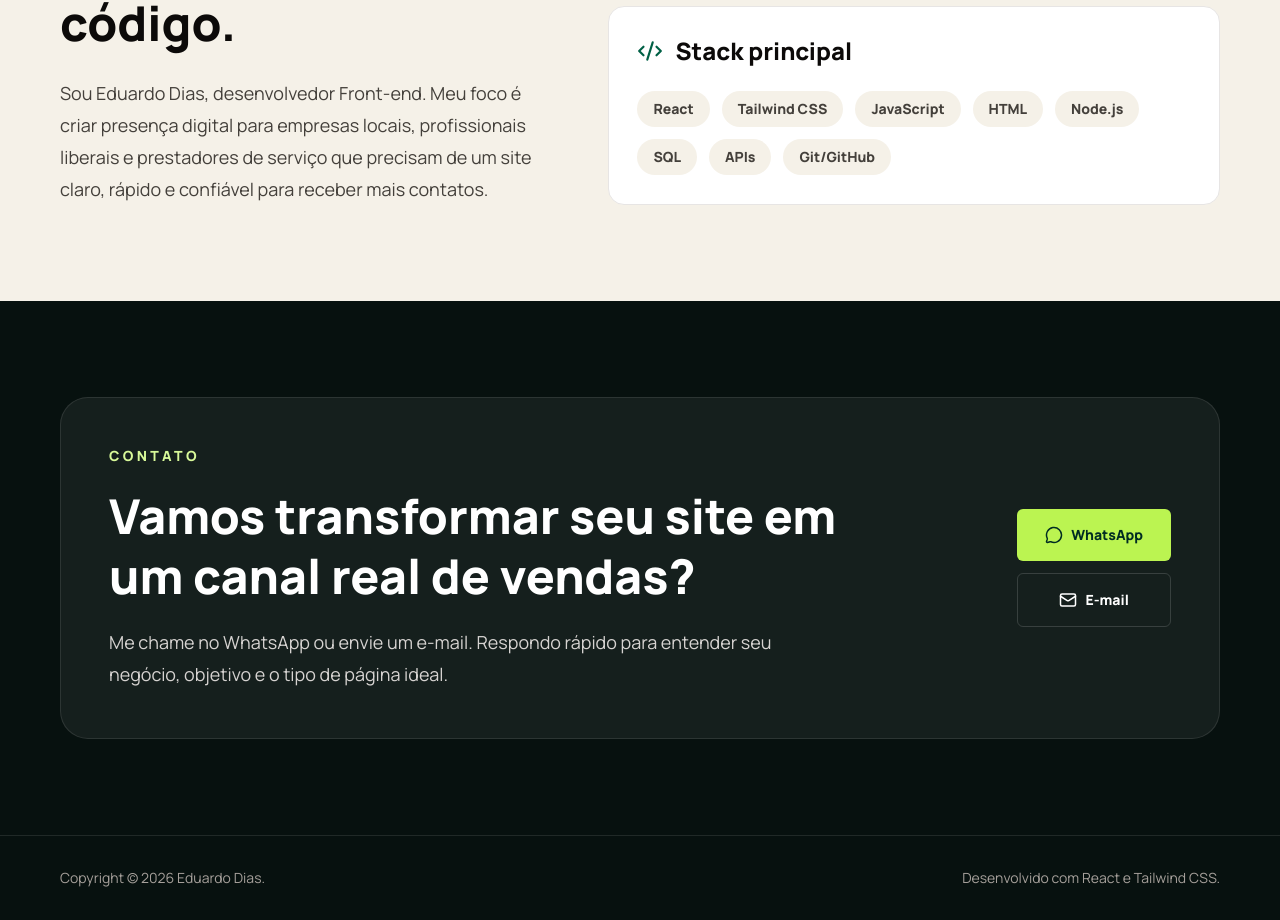
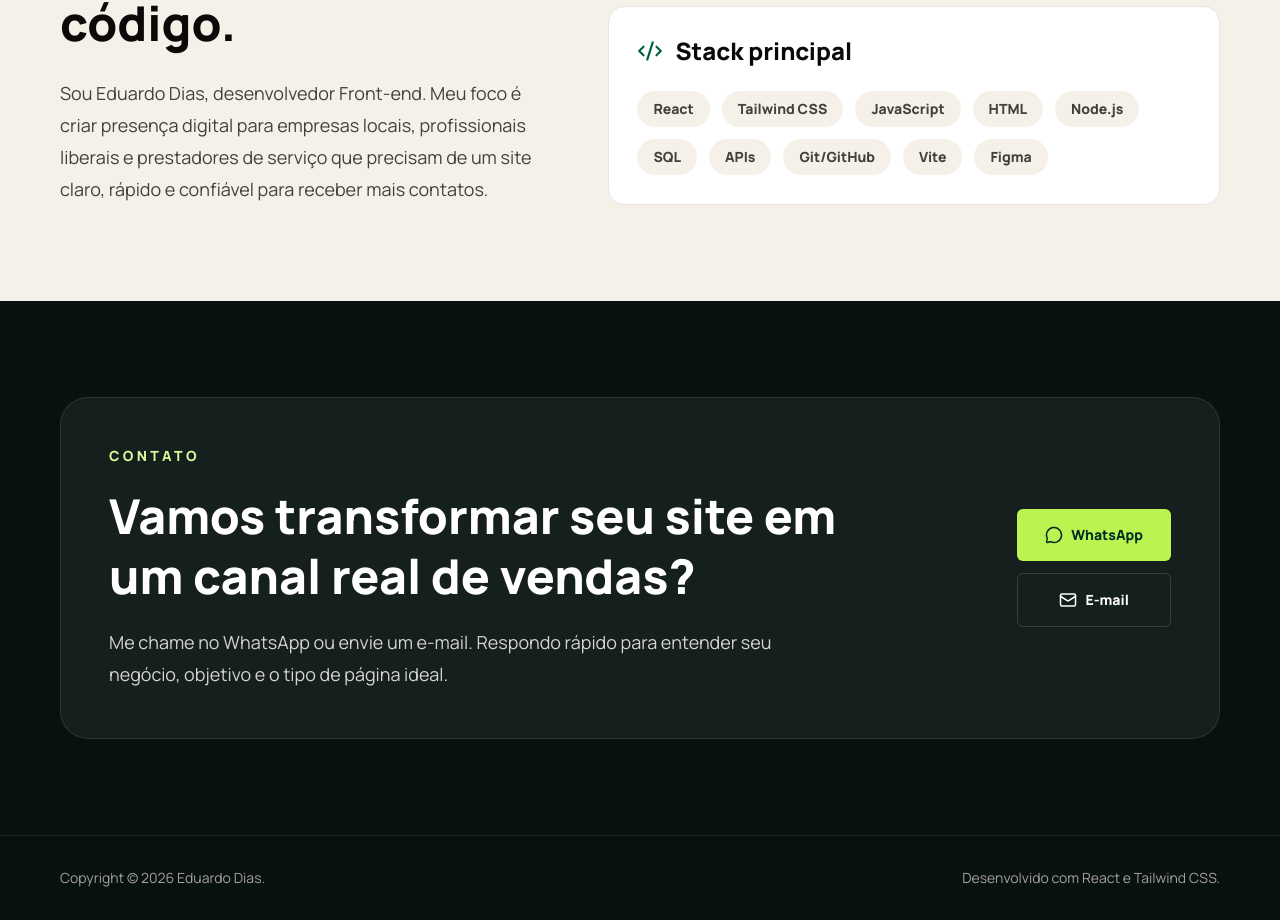
Before and after one commit to EduuD1as/Portif-lio-Front-end, a React (Vite) app: page / in a window 1280 px wide. Shown: the part 2861-3781 px from the top of the page. Built offline with nearby package versions, Linux system fonts and the light colour scheme.

Commit message:
Update About.jsx

```diff
--- a/src/components/About.jsx
+++ b/src/components/About.jsx
@@ -1,6 +1,6 @@
 import { Code2, GraduationCap } from 'lucide-react'
 
-const stack = ['React', 'Tailwind CSS', 'JavaScript', 'HTML', 'Node.js', 'SQL', 'APIs', 'Git/GitHub']
+const stack = ['React', 'Tailwind CSS', 'JavaScript', 'HTML', 'Node.js', 'SQL', 'APIs', 'Git/GitHub', 'Vite', 'Figma']
 
 export default function About() {
   return (
```
